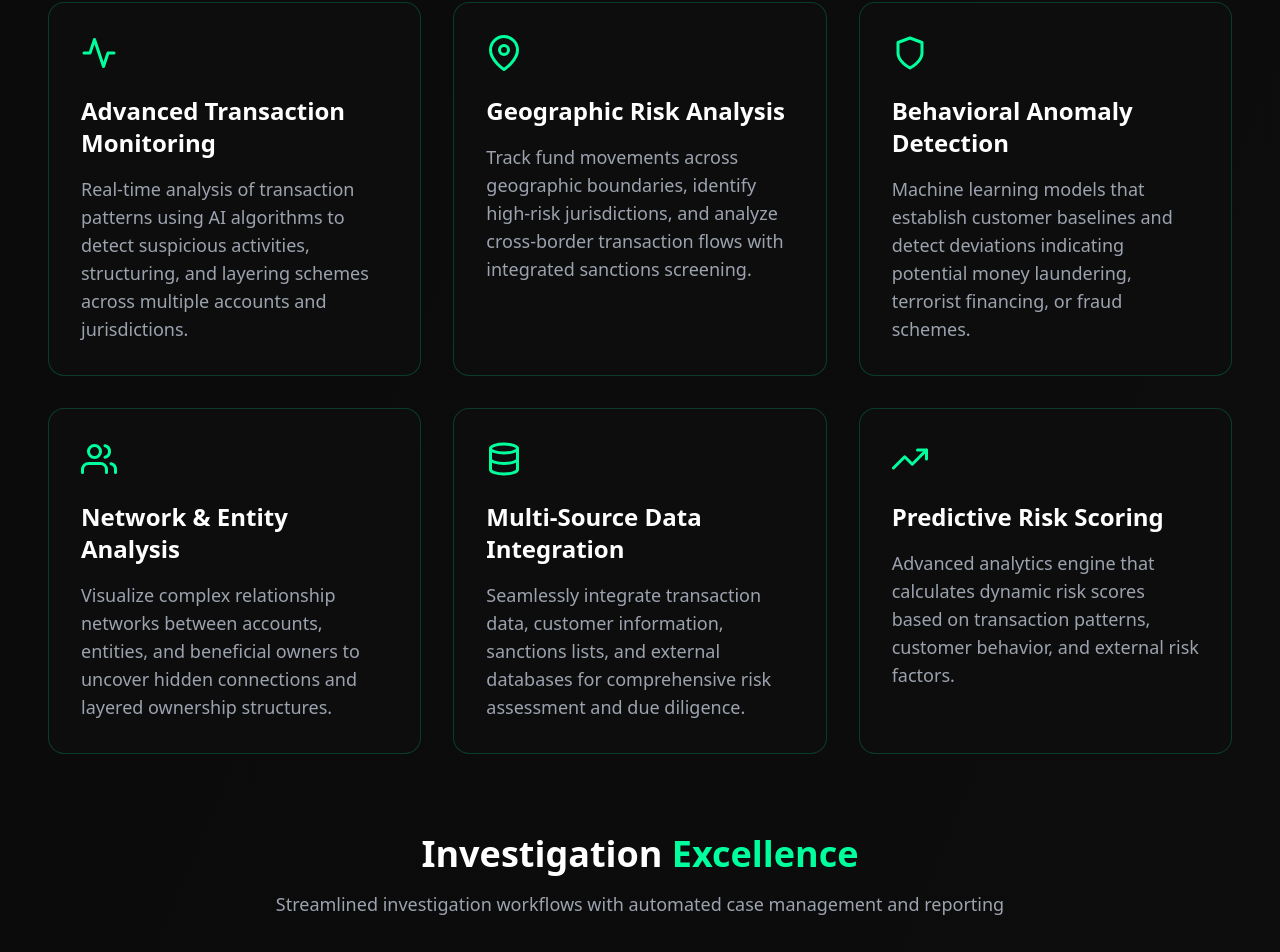
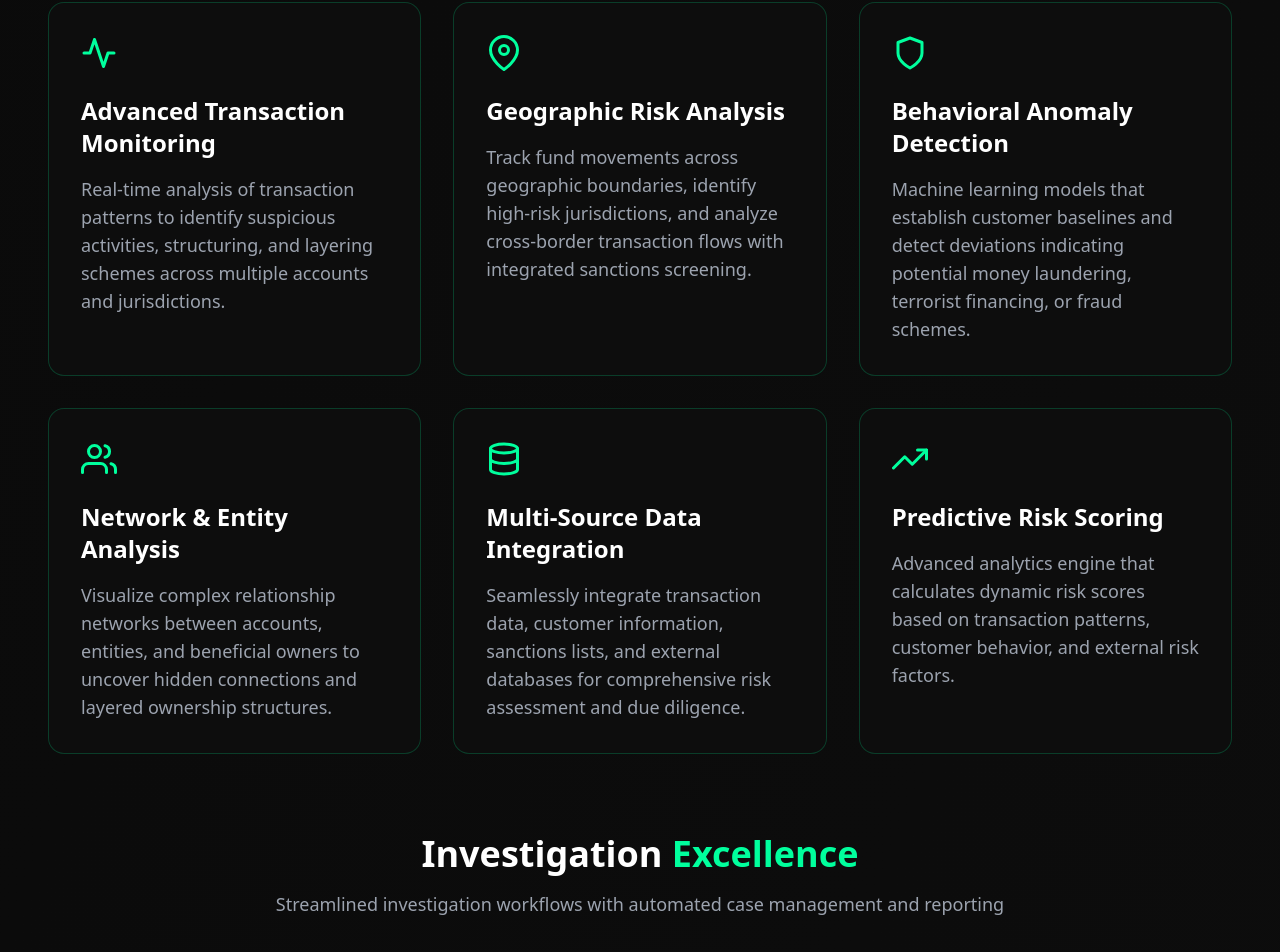
Before and after one commit to innovatewithkishlay/BankLayerTracker, a React (Vite) app in the folder frontend/: page / in a window 1280 px wide. Shown: the part 1062-2014 px from the top of the page. Built offline with nearby package versions, Linux system fonts and the light colour scheme; no server answers.

Commit message:
updating the content

```diff
--- a/frontend/src/pages/Home.tsx
+++ b/frontend/src/pages/Home.tsx
@@ -272,7 +272,7 @@ export const Home = () => {
                 <FeatureCard
                   icon={<FiActivity className="text-3xl sm:text-4xl" />}
                   title="Advanced Transaction Monitoring"
-                  description="Real-time analysis of transaction patterns using AI algorithms to detect suspicious activities, structuring, and layering schemes across multiple accounts and jurisdictions."
+                  description="Real-time analysis of transaction patterns to identify suspicious activities, structuring, and layering schemes across multiple accounts and jurisdictions."
                 />
                 <FeatureCard
                   icon={<FiMapPin className="text-3xl sm:text-4xl" />}
```
